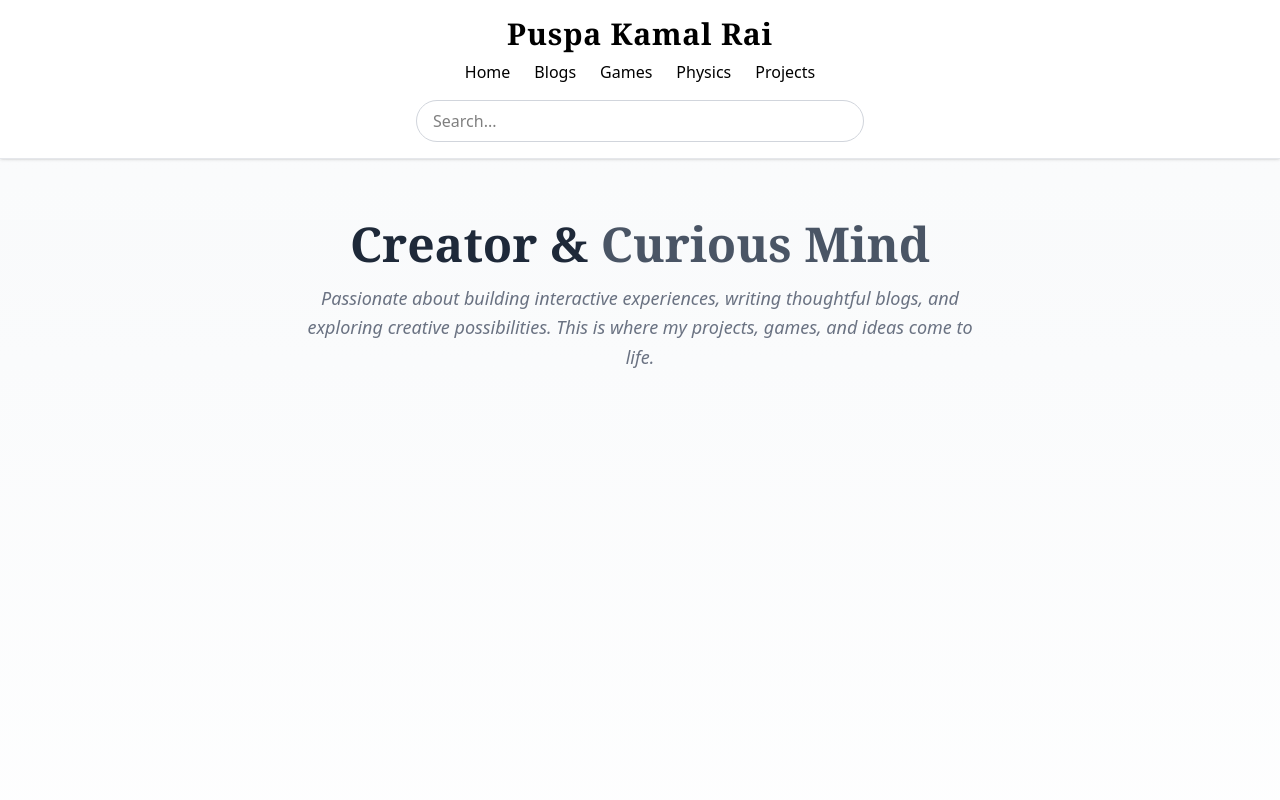
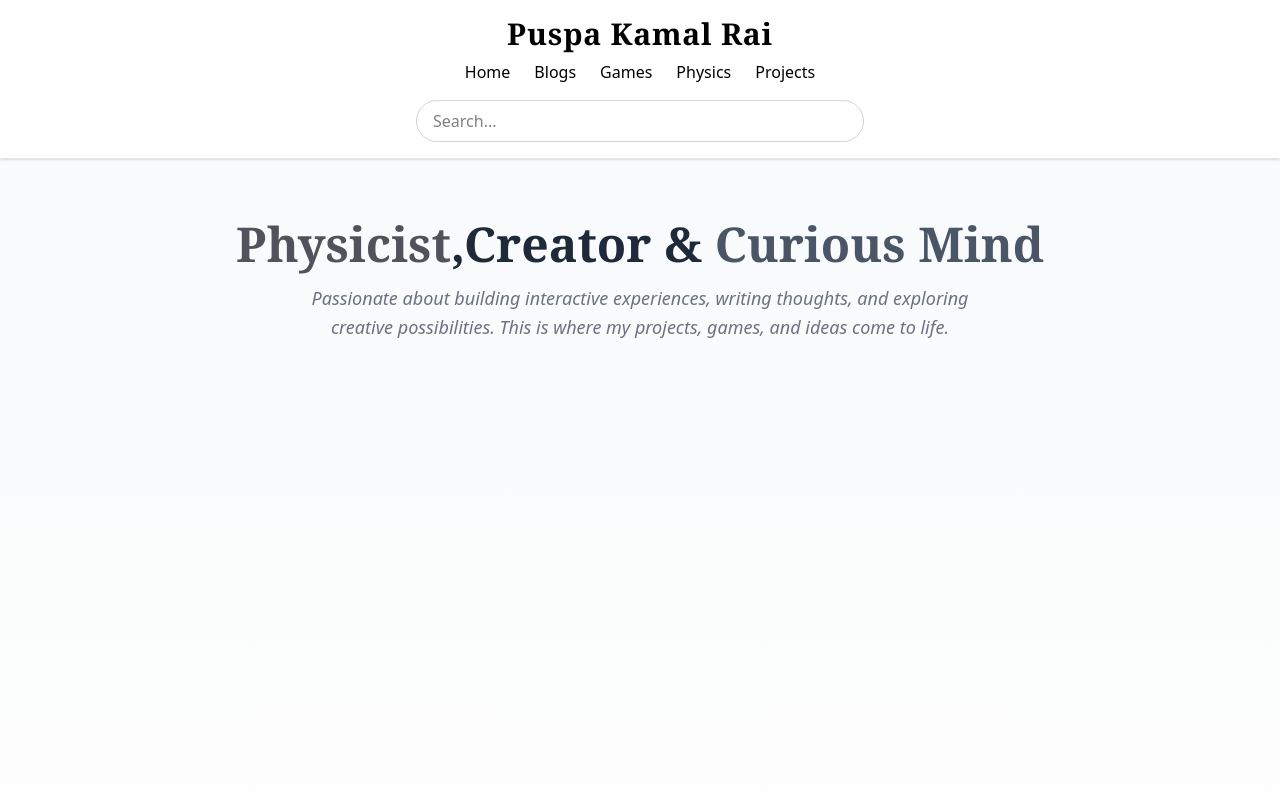
Before and after one commit to puspkml/Puspa, a SvelteKit app: page / in a window 1280 px wide. Shown: the top 800 px of the page. Built offline with nearby package versions, Linux system fonts and the light colour scheme.

Commit message:
Update page

```diff
--- a/src/routes/+page.svelte
+++ b/src/routes/+page.svelte
@@ -7,10 +7,10 @@
   <!-- Main -->
   <main class="flex flex-col justify-center items-center text-center px-6">
     <h2 class="text-4xl md:text-5xl font-serif font-bold mb-4">
-      Creator & <span class="text-gray-600">Curious Mind</span>
+      <span class="text-zinc-600">Physicist</span>,Creator & <span class="text-gray-600">Curious Mind</span>
     </h2>
     <p class="text-lg italic text-gray-500 max-w-2xl leading-relaxed">
-      Passionate about building interactive experiences, writing thoughtful blogs, and exploring creative possibilities.
+      Passionate about building interactive experiences, writing thoughts, and exploring creative possibilities.
       This is where my projects, games, and ideas come to life.
     </p>
   </main>
```
